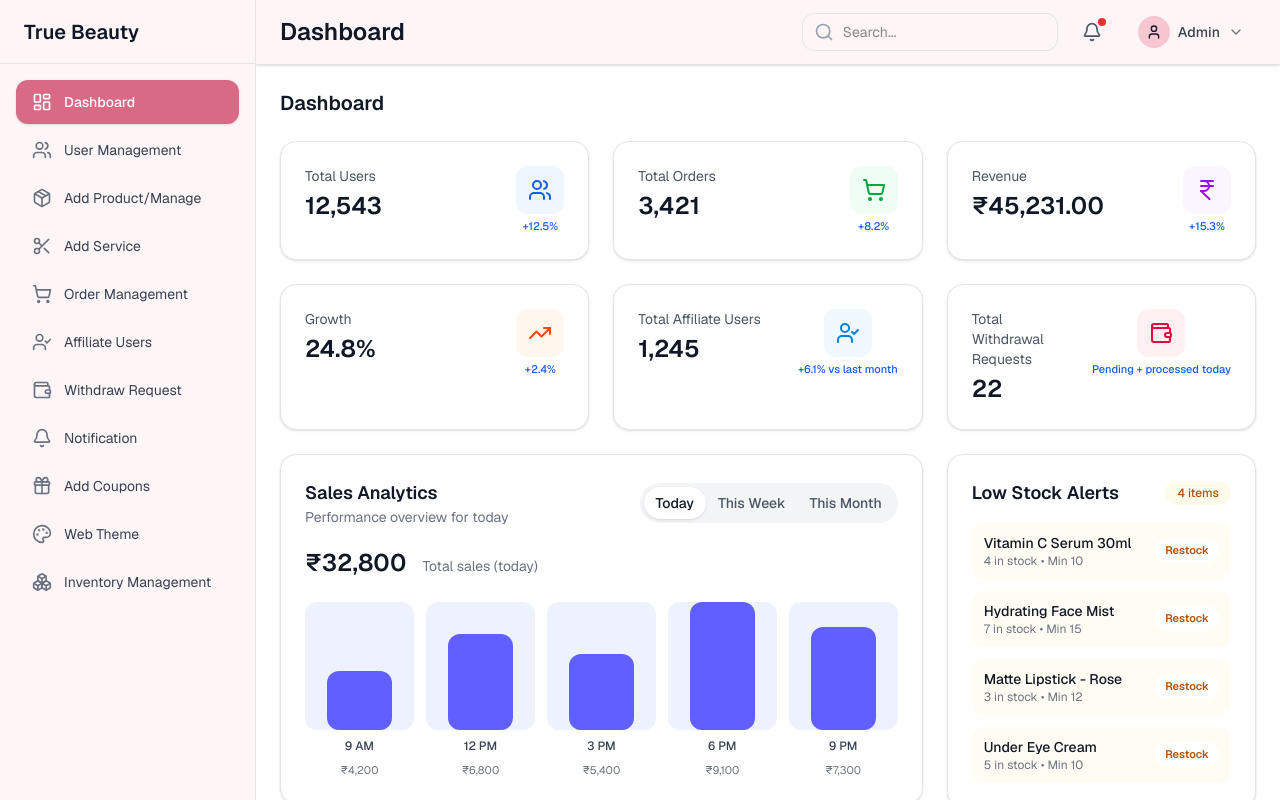
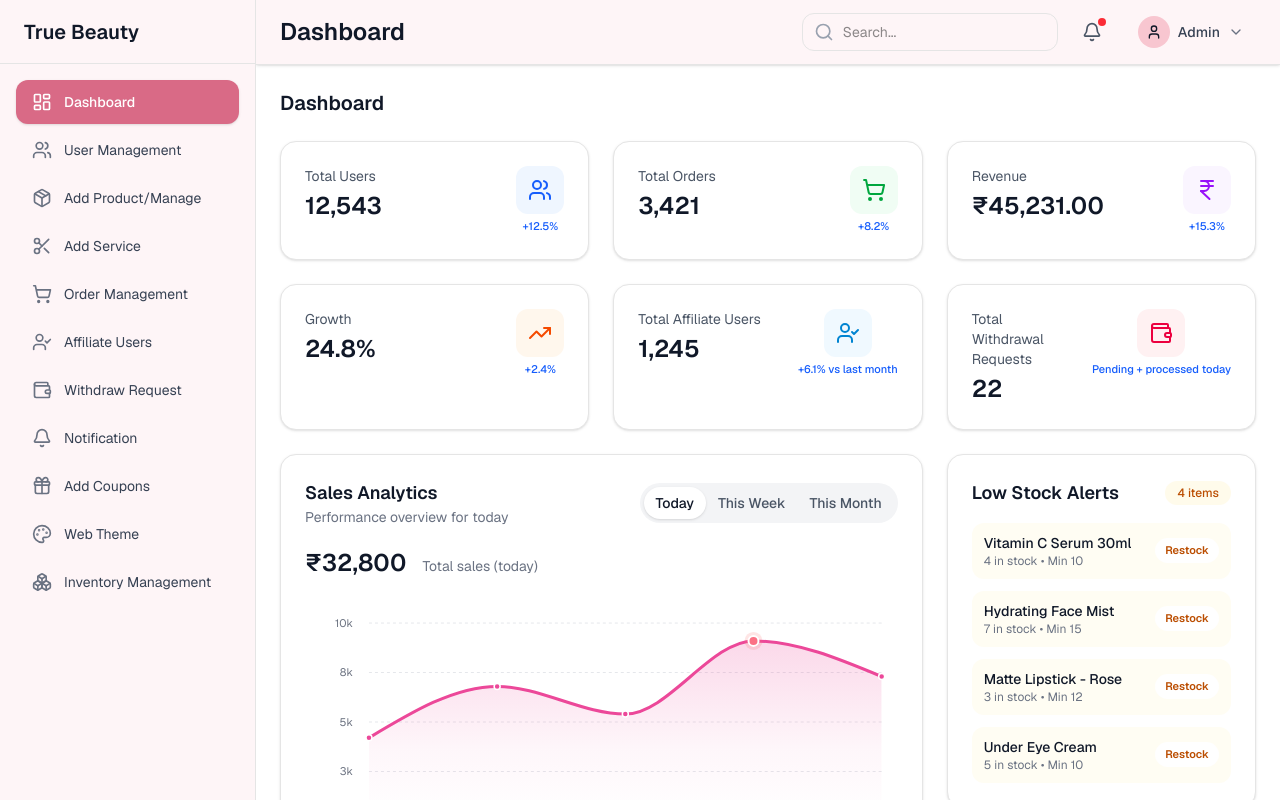
Before and after one commit to ZoyaAnsari19/true-beauty-admin-panel, a Next.js app: page / in a window 1280 px wide. Built offline with nearby package versions, Linux system fonts and the light colour scheme.

Commit message:
Update Home page: Integrate SalesAnalyticsChart for enhanced sales data visualization, including product-wise breakdown. Update sales data structure to include product names for better context in analytics.

```diff
--- a/app/page.tsx
+++ b/app/page.tsx
@@ -4,6 +4,7 @@ import { useMemo, useState } from "react";
 import { useRouter } from "next/navigation";
 import { Users } from "lucide-react";
 import { KpiCard } from "@/components/ui/kpiCard";
+import { SalesAnalyticsChart } from "@/components/charts/SalesAnalyticsChart";
 
 const RANGE_OPTIONS = [
   { id: "today", label: "Today" },
@@ -65,28 +66,95 @@ export default function Home() {
     },
   ];
 
-  const salesData: Record<RangeId, { label: string; value: number }[]> = {
+  const salesData: Record<
+    RangeId,
+    { label: string; value: number; productName?: string }[]
+  > = {
     today: [
-      { label: "9 AM", value: 4200 },
-      { label: "12 PM", value: 6800 },
-      { label: "3 PM", value: 5400 },
-      { label: "6 PM", value: 9100 },
-      { label: "9 PM", value: 7300 },
+      {
+        label: "9 AM",
+        value: 4200,
+        productName: "Ultimate Glow Skincare Kit",
+      },
+      {
+        label: "12 PM",
+        value: 6800,
+        productName: "Daily Sunscreen SPF 50",
+      },
+      {
+        label: "3 PM",
+        value: 5400,
+        productName: "Hair Repair Oil",
+      },
+      {
+        label: "6 PM",
+        value: 9100,
+        productName: "Vitamin C Serum 30ml",
+      },
+      {
+        label: "9 PM",
+        value: 7300,
+        productName: "Hydrating Face Mist",
+      },
     ],
     week: [
-      { label: "Mon", value: 24500 },
-      { label: "Tue", value: 27800 },
-      { label: "Wed", value: 31200 },
-      { label: "Thu", value: 29800 },
-      { label: "Fri", value: 35600 },
-      { label: "Sat", value: 38200 },
-      { label: "Sun", value: 27100 },
+      {
+        label: "Mon",
+        value: 24500,
+        productName: "Ultimate Glow Skincare Kit",
+      },
+      {
+        label: "Tue",
+        value: 27800,
+        productName: "Daily Sunscreen SPF 50",
+      },
+      {
+        label: "Wed",
+        value: 31200,
+        productName: "Hair Repair Oil",
+      },
+      {
+        label: "Thu",
+        value: 29800,
+        productName: "Under Eye Cream",
+      },
+      {
+        label: "Fri",
+        value: 35600,
+        productName: "Matte Lipstick - Rose",
+      },
+      {
+        label: "Sat",
+        value: 38200,
+        productName: "Ultimate Glow Skincare Kit",
+      },
+      {
+        label: "Sun",
+        value: 27100,
+        productName: "Daily Sunscreen SPF 50",
+      },
     ],
     month: [
-      { label: "Week 1", value: 81200 },
-      { label: "Week 2", value: 95600 },
-      { label: "Week 3", value: 102300 },
-      { label: "Week 4", value: 89400 },
+      {
+        label: "Week 1",
+        value: 81200,
+        productName: "Ultimate Glow Skincare Kit",
+      },
+      {
+        label: "Week 2",
+        value: 95600,
+        productName: "Daily Sunscreen SPF 50",
+      },
+      {
+        label: "Week 3",
+        value: 102300,
+        productName: "Hair Repair Oil",
+      },
+      {
+        label: "Week 4",
+        value: 89400,
+        productName: "Vitamin C Serum 30ml",
+      },
     ],
   };
 
@@ -214,7 +282,7 @@ export default function Home() {
               </div>
             </div>
 
-            <div className="mt-5">
+            <div className="mt-5 space-y-6">
               <div className="flex flex-wrap items-baseline gap-4">
                 <p className="text-2xl font-semibold text-gray-900">
                   ₹
@@ -227,31 +295,43 @@ export default function Home() {
                 </p>
               </div>
 
-              <div className="mt-6 h-44 flex items-end gap-3">
+              <SalesAnalyticsChart
+                data={activeSalesData}
+                xAxisLabel={
+                  activeRange === "today"
+                    ? "Time of day"
+                    : activeRange === "week"
+                      ? "Day of week"
+                      : "Week of month"
+                }
+                yAxisLabel="Sales (₹)"
+                currency="INR"
+              />
+
+              <div className="mt-2 border-t border-gray-100 pt-3">
+                <p className="text-xs font-medium text-gray-500 mb-2">
+                  Product-wise break-up
+                </p>
+                <div className="grid grid-cols-1 sm:grid-cols-2 gap-2">
                   {activeSalesData.map((point) => (
                     <div
                       key={point.label}
-                    className="flex-1 flex flex-col items-center gap-2"
+                      className="flex items-center justify-between text-xs text-gray-600"
                     >
-                    <div className="w-full rounded-xl bg-indigo-50 h-32 flex items-end justify-center overflow-hidden">
-                      <div
-                        className="w-3/5 rounded-xl bg-indigo-500"
-                        style={{
-                          height: `${Math.max(
-                            12,
-                            (point.value / maxSalesValue) * 100,
-                          )}%`,
-                        }}
-                      />
-                    </div>
-                    <p className="text-xs font-medium text-gray-700">
+                      <div className="min-w-0">
+                        <p className="truncate font-medium text-gray-800">
+                          {point.productName ?? "Product"}
+                        </p>
+                        <p className="text-[11px] text-gray-500">
                           {point.label}
                         </p>
-                    <p className="text-[11px] text-gray-500">
+                      </div>
+                      <p className="ml-3 shrink-0 font-semibold text-gray-900">
                         ₹{point.value.toLocaleString("en-IN")}
                       </p>
                     </div>
                   ))}
+                </div>
               </div>
             </div>
           </div>
--- /dev/null
+++ b/components/charts/SalesAnalyticsChart.tsx
@@ -0,0 +1,186 @@
+"use client";
+
+import {
+  Area,
+  AreaChart,
+  CartesianGrid,
+  ResponsiveContainer,
+  Tooltip,
+  XAxis,
+  YAxis,
+  type TooltipProps,
+} from "recharts";
+
+type SalesPoint = {
+  label: string;
+  value: number;
+  productName?: string;
+};
+
+type SalesAnalyticsChartProps = {
+  data: SalesPoint[];
+  xAxisLabel?: string;
+  yAxisLabel?: string;
+  currency?: string;
+};
+
+const formatCurrency = (value: number, currency: string) =>
+  new Intl.NumberFormat("en-IN", {
+    style: "currency",
+    currency,
+    maximumFractionDigits: 0,
+  }).format(value);
+
+type SalesTooltipProps = TooltipProps<number, string> & {
+  currency: string;
+};
+
+function SalesTooltip({ active, payload, label, currency }: SalesTooltipProps) {
+  if (!active || !payload?.length) {
+    return null;
+  }
+
+  const point = payload[0]?.payload as SalesPoint | undefined;
+  const displayName = point?.productName ?? label;
+  const rawValue = typeof point?.value === "number" ? point.value : 0;
+
+  return (
+    <div className="rounded-xl border border-pink-200 bg-white/95 px-3 py-2 shadow-lg shadow-slate-900/10">
+      <p className="text-xs font-medium text-gray-500">
+        {displayName}
+      </p>
+      <p className="mt-1 text-sm font-semibold text-gray-900">
+        {formatCurrency(rawValue, currency)}
+      </p>
+    </div>
+  );
+}
+
+export function SalesAnalyticsChart({
+  data,
+  xAxisLabel = "Time",
+  yAxisLabel = "Sales",
+  currency = "INR",
+}: SalesAnalyticsChartProps) {
+  if (!data?.length) return null;
+
+  const maxValue = Math.max(...data.map((d) => d.value));
+
+  return (
+    <div className="w-full h-56 sm:h-64 md:h-72">
+      <ResponsiveContainer width="100%" height="100%">
+        <AreaChart
+          data={data}
+          margin={{ top: 20, right: 16, left: 4, bottom: 40 }}
+        >
+          <defs>
+            <linearGradient id="salesGradient" x1="0" y1="0" x2="0" y2="1">
+              <stop offset="0%" stopColor="#ec4899" stopOpacity={0.35} />
+              <stop offset="60%" stopColor="#ec4899" stopOpacity={0.08} />
+              <stop offset="100%" stopColor="#ec4899" stopOpacity={0} />
+            </linearGradient>
+          </defs>
+
+          <CartesianGrid
+            strokeDasharray="3 3"
+            vertical={false}
+            stroke="#e5e7eb"
+          />
+
+          <XAxis
+            dataKey="label"
+            tickLine={false}
+            axisLine={false}
+            tickMargin={8}
+            tick={{ fontSize: 11, fill: "#6b7280" }}
+            interval="preserveStartEnd"
+            minTickGap={24}
+          />
+
+          <YAxis
+            tickLine={false}
+            axisLine={false}
+            tickMargin={10}
+            tickFormatter={(value: number) =>
+              `${Math.round(value / 1000)}k`
+            }
+            tick={{ fontSize: 11, fill: "#6b7280" }}
+          />
+
+          <Tooltip
+            cursor={{ stroke: "#f9a8d4", strokeWidth: 1 }}
+            content={(props: TooltipProps<number, string>) => (
+              <SalesTooltip {...props} currency={currency} />
+            )}
+          />
+
+          <Area
+            type="monotone"
+            dataKey="value"
+            stroke="#ec4899"
+            strokeWidth={3}
+            fill="url(#salesGradient)"
+            activeDot={{
+              r: 6,
+              strokeWidth: 2,
+              stroke: "#fb7185",
+              fill: "#fff",
+            }}
+            dot={({
+              cx,
+              cy,
+              payload,
+            }: {
+              cx?: number;
+              cy?: number;
+              payload?: SalesPoint;
+            }) => {
+              const isPeak = payload?.value === maxValue;
+
+              if (!cx || !cy) {
+                return <g />;
+              }
+
+              return (
+                <g>
+                  {isPeak && (
+                    <>
+                      <circle
+                        cx={cx}
+                        cy={cy}
+                        r={9}
+                        fill="rgba(248, 113, 113, 0.18)"
+                      />
+                      <circle
+                        cx={cx}
+                        cy={cy}
+                        r={5}
+                        fill="#fb7185"
+                        stroke="#fff"
+                        strokeWidth={2}
+                      />
+                    </>
+                  )}
+                  {!isPeak && (
+                    <circle
+                      cx={cx}
+                      cy={cy}
+                      r={3}
+                      fill="#ec4899"
+                      stroke="#fff"
+                      strokeWidth={1.5}
+                    />
+                  )}
+                </g>
+              );
+            }}
+          />
+        </AreaChart>
+      </ResponsiveContainer>
+      <div className="mt-2 flex items-center justify-between text-[11px] sm:text-xs text-gray-400 px-0.5">
+        <span className="truncate">{xAxisLabel}</span>
+        <span className="truncate text-right">{yAxisLabel}</span>
+      </div>
+    </div>
+  );
+}
--- a/package.json
+++ b/package.json
@@ -12,7 +12,8 @@
     "lucide-react": "^0.575.0",
     "next": "16.1.6",
     "react": "19.2.3",
-    "react-dom": "19.2.3"
+    "react-dom": "19.2.3",
+    "recharts": "^2.13.3"
   },
   "devDependencies": {
     "@tailwindcss/postcss": "^4",
```
Also changed, not shown: 1 other file (tests, documents, lock files or other folders). Lines whose indentation alone changed are shown as unchanged.
